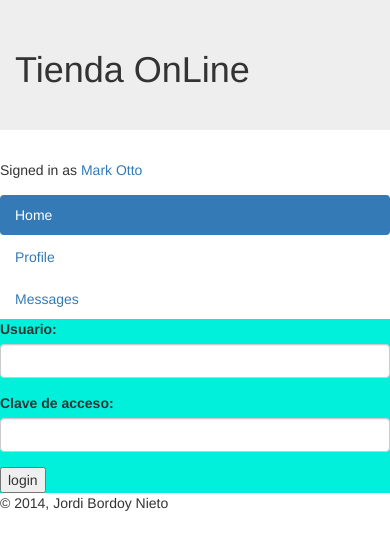
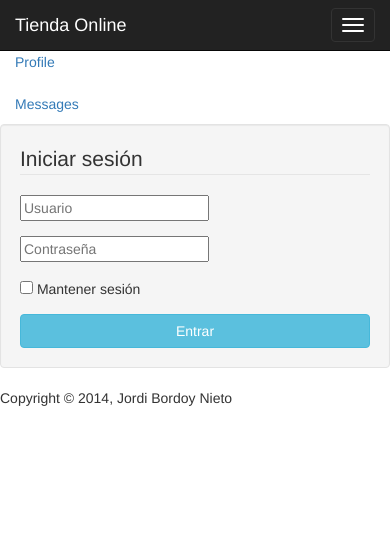
Before and after one commit to joubo/Django-Tienda, a Django app: page /usuarios/login/ in a window 390 px wide; the page is wider, and only the part inside the window is pictured. Shown: the top 550 px of that part. Run offline with Django 3.2, Linux system fonts and the light colour scheme; some libraries are stand-ins or nearby versions.

Commit message:
funciona login con bootstrap

```diff
--- a/Tienda/templates/base.html
+++ b/Tienda/templates/base.html
@@ -14,22 +14,36 @@
 
     <body>
         {% block Header %}
-            <div class="jumbotron">
-                <h1>Tienda OnLine</h1>
+        <nav class="navbar navbar-inverse navbar-fixed-top color">
+            <div class="container">
+                <div class="navbar-header">
+                    <button type="button" class="navbar-toggle collapsed" data-toggle="collapse" data-target="#navbar" aria-expanded="false" aria-controls="navbar">
+                        <span class="sr-only">Toggle navigation</span>
+                        <span class="icon-bar"></span>
+                        <span class="icon-bar"></span>
+                        <span class="icon-bar"></span>
+                    </button>
+                    <a class="navbar-brand" href="/">Tienda Online</a>
+                </div>
 
+                {% if user.is_authenticated %}
+                <div class="navbar-collapse collapse navbar-right navbar-form">
+                    <button type="button" class="btn btn-warning"><span class="glyphicon glyphicon-shopping-cart"></span>
+                    <a href="/usuarios/logout"><button type="button" class="btn btn-success">{{user.username}}</button></a>
+                </div><!--/.navbar-collapse -->
+                {% else %}
+                <div id="navbar" class="navbar-collapse collapse">
+                    <div class="navbar-form navbar-right" action='.' method='post'> {% csrf_token %}
+                        <a href="/usuarios/login"><button type="submit" class="btn btn-success" value="login">Iniciar sesión</button></a>
+                        <a href="/usuarios/register"><button type="submit" class="btn btn-link" value="register">Registrarse</button></a>
+                    </div>
+                </div><!--/.navbar-collapse -->
+                {% endif %}
             </div>
-       <!--  {% if user.is_authenticated %}
-            <a>{{user.username}}</a>
-            <a href="/usuarios/logout">Cerrar sesion</a>
-        {% else %}
-            <a href="/usuarios/login">Iniciar sesion</a>
-            <a> o </a>
-            <a href="/usuarios/register">registrarse</a>
-            {% endif %} -->
+        </nav>
         {% endblock %}
 
     	{% block NavigationTop %}
-        <p class="navbar-text navbar-right">Signed in as <a href="#" class="navbar-link">Mark Otto</a></p>
         {% endblock %}
 
 
@@ -41,14 +55,19 @@
             </ul>
         {% endblock %}
 
-        {% block Contents %}
+    <div id="content">
+        {% block Content %}
             <h2>Bienvenido a la Tienda On Line</h2>
     	{% endblock %}
+    </div>
 
+    <div id="aside">
+    </div>
 
+    <div id="footer">
         {% block Footer %}
-           	&copy {% now "Y" %}, Jordi Bordoy Nieto
+           	Copyright &copy {% now "Y" %}, Jordi Bordoy Nieto
         {% endblock %}
-
+    </div>
   </body>
 </html>
--- a/Tienda/urls.py
+++ b/Tienda/urls.py
@@ -18,13 +18,10 @@ urlpatterns = patterns('',
     # Aplicacion articulos
     #url(r'^articulos/', include('articulos.urls', namespace='articulos')),
 
-    #url(r'^$', TemplateView.as_view(template_name='index.html'), articulos.views.componentes, name='index'),
-    #url(r'^$', 'articulos.views.subcategoria', name='index'),
-
     # Aplicacion pedidos
     #url(r'^pedidos/', include('pedidos.urls', namespace='pedidos')),
 
     # Aplicacion usuarios
-    url(r'usuarios/', include('usuarios.urls', namespace='usuarios')),
+    url(r'^usuarios/', include('usuarios.urls', namespace='usuarios')),
 
 ) + static(settings.MEDIA_URL, document_root=settings.MEDIA_ROOT) + static(settings.STATIC_URL, document_root=settings.STATIC_ROOT)
--- a/usuarios/templates/usuarios/login.html
+++ b/usuarios/templates/usuarios/login.html
@@ -1,28 +1,36 @@
 {% extends "base.html" %}
 
-{% block Contents %}
+{% block Content %}
+<div class="container">
+    <div class="row">
+        <div class="col-lg-offset-3 col-lg-5 span4 offset4 well">
+            {% if user.is_authenticated %}
+                <div class="alert alert-warning" role="alert">
+                    <a class="alert-link">!!!</a>Hay una sesión iniciada como '{{user.username}}'
+                </div>
+            {% else %}
+                <legend>Iniciar sesión</legend>
 
                 {% if form.errors %}
-    <p class="error">Error, datos mal introducidos</p>
+                    <div class="alert alert-danger">
+                        <a class="close" data-dismiss="alert" href="#">×</a>Nombre de usuario o Contraseña incorrecta!
+                    </div>
                 {% endif %}
-
-  <div class="row">
-    <div class="col-lg-offset-1 col-lg-3" style="background:#00f0db;">
 
                 <form action='.' method='post'> {% csrf_token %}
                     <div class="form-group">
-          <label for="username">Usuario:</label>
-          <input type="text" name="username" class="form-control" id="username">
+                        <input type="text" id="username" class="span4" name="username" placeholder="Usuario">
                     </div>
                     <div class="form-group">
-          <label for="password">Clave de acceso:</label>
-          <input type="password" name="password" class="form-control" id="password">
+                        <input type="password" id="password" class="span4" name="password" placeholder="Contraseña">
                     </div>
-
-        <input type="submit" value="login" />
-        <input type="hidden" name="next" class="btn btn-default" value="{{next}}" />
+                    <div class="form-group">
+                        <input type="checkbox" name="remember" value="1"> Mantener sesión
+                    </div>
+                    <button type="submit" name="submit" class="btn btn-info btn-block" value="login">Entrar</button>
                 </form>
+            {% endif %}
         </div>
     </div>
-
+</div>
 {% endblock %}
--- a/usuarios/urls.py
+++ b/usuarios/urls.py
@@ -4,6 +4,7 @@ from django.conf.urls.static import static
 from django.conf import settings
 from django.contrib.auth.views import login, logout
 from django.views.generic import TemplateView
+from usuarios.views import UserListView
 
 
 urlpatterns = patterns('',
@@ -12,4 +13,5 @@ urlpatterns = patterns('',
 	url(r'^login/$', views.userLogin, name='login'),
 	url(r'^logout/$', views.userLogout, name='logout'),
 	url(r'^register/$', views.userRegister, name='register'),
+	url(r'^listaUsuarios/$', UserListView.as_view(), name = "listaUsuarios"),
 )
--- a/usuarios/views.py
+++ b/usuarios/views.py
@@ -1,4 +1,3 @@
-# Create your views here.
 from django.shortcuts import render, redirect
 from django.http import HttpResponse
 from django.contrib.auth.forms import AuthenticationForm, UserCreationForm
@@ -6,7 +5,15 @@ from django.contrib.auth import authenticate, login, logout
 from django.contrib.auth.models import User
 from django.contrib.auth.decorators import login_required, permission_required, user_passes_test
 from forms import MyUserCreationForm
+from django.views.generic import ListView, View
 
+# Create your views here.
+
+#@user_passes_test(lambda u: u.is_superuser,login_url='/usuarios/login')
+class UserListView(ListView):
+	model = User
+	context_object_name = 'listaUsuarios'
+	template_name = 'usuarios/listaUsuarios.html'
 
 def userRegister(request):
 	form = MyUserCreationForm(request.POST)
@@ -31,13 +38,14 @@ def userLogin(request):
 			if access is not None:
 				if access.is_active:
 					login(request, access)
-					return redirect('/usuarios')
+					return redirect('/')
 				else:
 					return render(request, 'usuarios/inactive.html')
 			else:
 				return render(request, 'usuarios/nouser.html')
 	else:
 		form = AuthenticationForm()
+
 	context = {'form': form}
 	return render(request,'usuarios/login.html', context)
 
```
Also changed, not shown: Tienda/static/css/base.css (added, +107 -0 lines), usuarios/templates/usuarios/listaUsuarios.html (added, +16 -0 lines), usuarios/templates/usuarios/register.html (+56 -3 lines), Tienda/db.sqlite3, 3 other files. Lines whose indentation alone changed are shown as unchanged.
